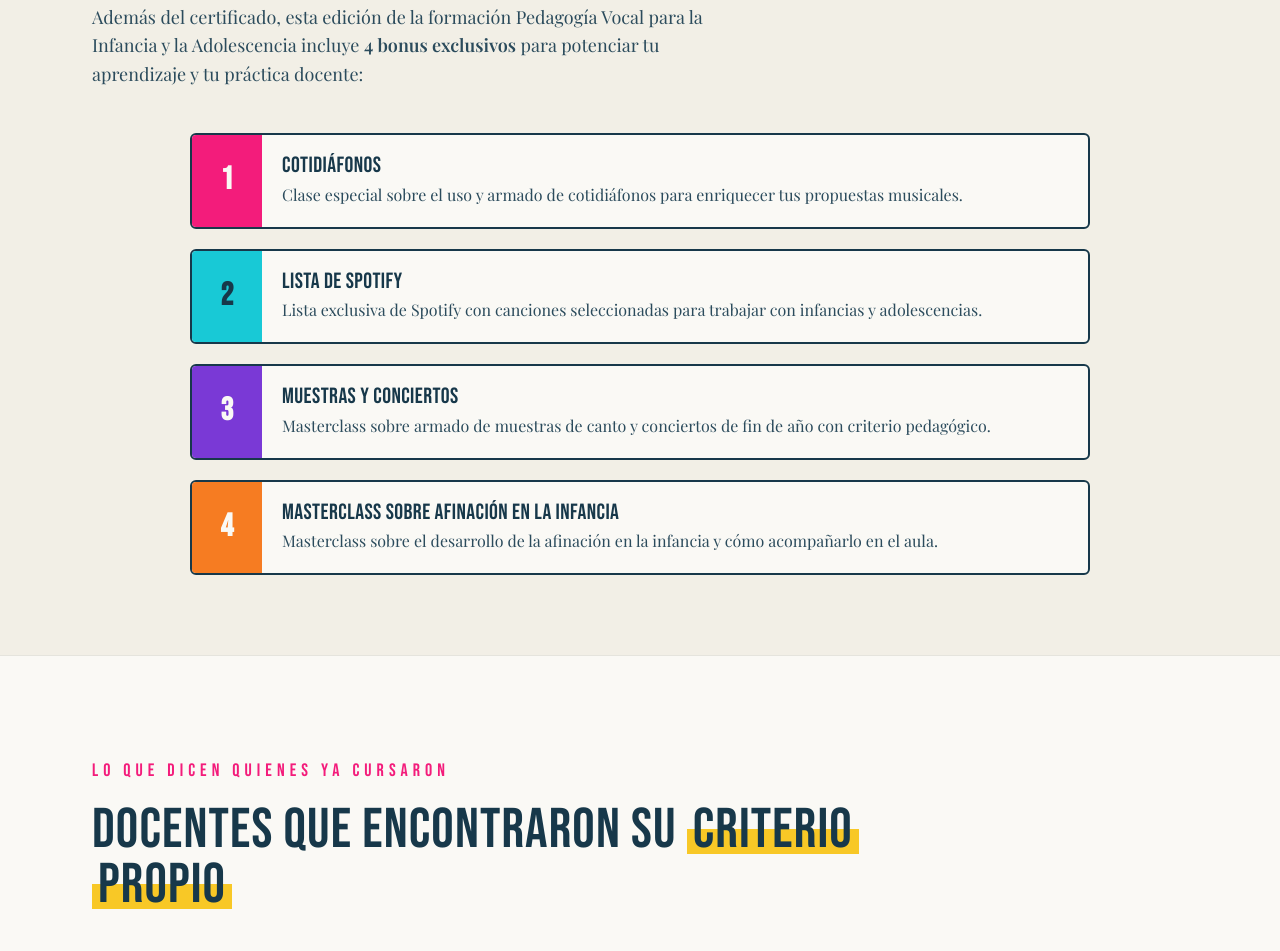
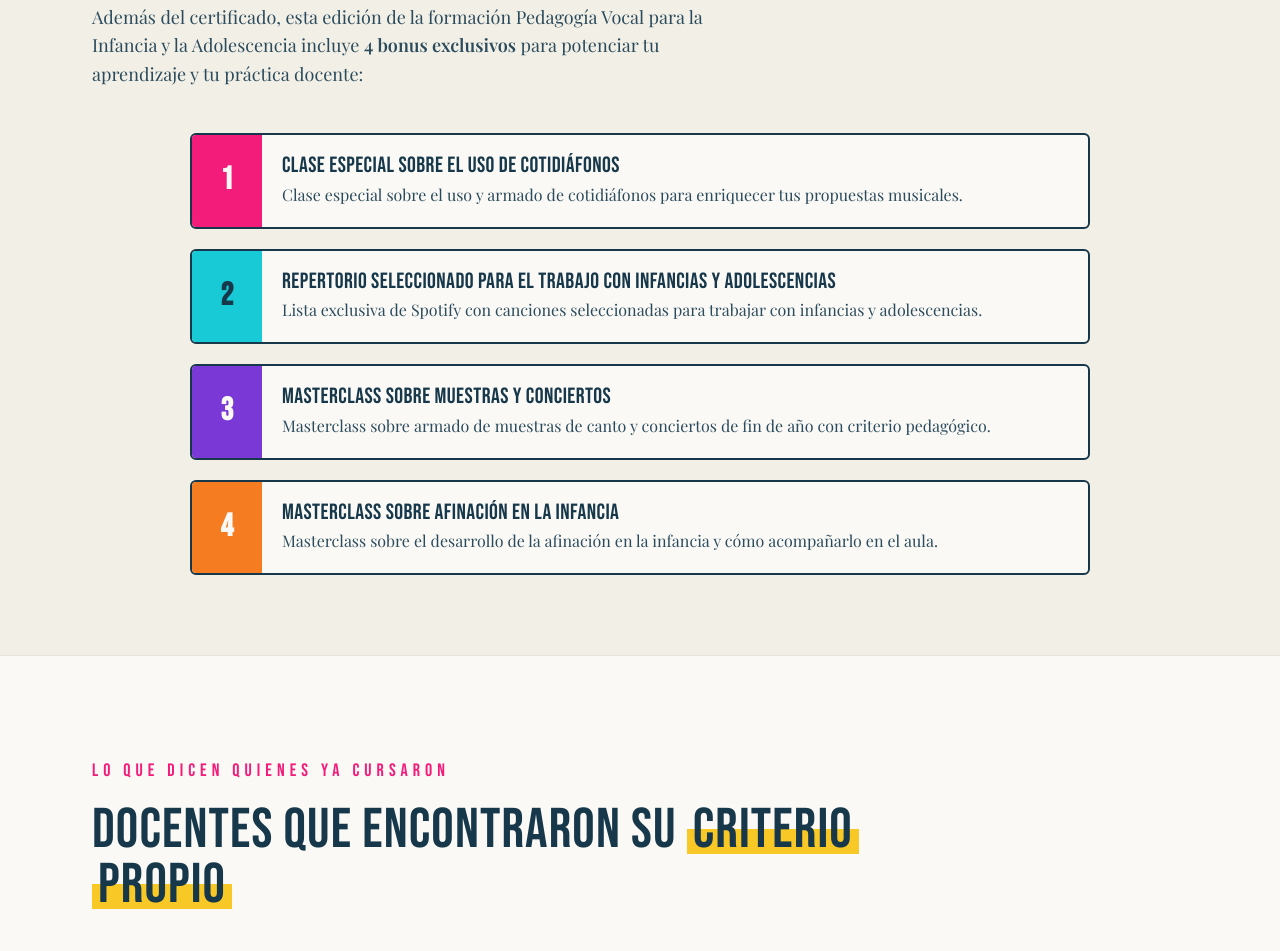
Before and after one commit to Luchovilla7/formacion-infancia, a plain HTML site: page index.html in a window 1280 px wide. Shown: the part 3863-4814 px from the top of the page. Drawn offline with nearby package versions, Linux system fonts and the light colour scheme; a web font is replaced by a local one.

Commit message:
Encuentros en vivo por Zoom
Co-Authored-By: Claude Sonnet 5 <noreply@anthropic.com>

```diff
--- a/index.html
+++ b/index.html
@@ -957,7 +957,7 @@
                         style="padding: 20px; flex-grow: 1; display: flex; flex-direction: column; justify-content: center;">
                         <h3
                             style="font-family: 'Bebas Neue', sans-serif; font-size: 22px; color: var(--petroleo); margin-bottom: 6px; letter-spacing: 0.02em;">
-                            Cotidiáfonos</h3>
+                            Clase especial sobre el uso de cotidiáfonos</h3>
                         <p
                             style="font-size: 16px; color: #2b4b5c; line-height: 1.5; font-family: 'Playfair Display', serif; margin: 0;">
                             Clase especial sobre el uso y armado de cotidiáfonos para enriquecer tus propuestas
@@ -975,7 +975,7 @@
                         style="padding: 20px; flex-grow: 1; display: flex; flex-direction: column; justify-content: center;">
                         <h3
                             style="font-family: 'Bebas Neue', sans-serif; font-size: 22px; color: var(--petroleo); margin-bottom: 6px; letter-spacing: 0.02em;">
-                            Lista de Spotify</h3>
+                            Repertorio seleccionado para el trabajo con infancias y adolescencias</h3>
                         <p
                             style="font-size: 16px; color: #2b4b5c; line-height: 1.5; font-family: 'Playfair Display', serif; margin: 0;">
                             Lista exclusiva de Spotify con canciones seleccionadas para trabajar con infancias y
@@ -1010,7 +1010,7 @@
                         style="padding: 20px; flex-grow: 1; display: flex; flex-direction: column; justify-content: center;">
                         <h3
                             style="font-family: 'Bebas Neue', sans-serif; font-size: 22px; color: var(--petroleo); margin-bottom: 6px; letter-spacing: 0.02em;">
-                            Muestras y Conciertos</h3>
+                            Masterclass sobre Muestras y Conciertos</h3>
                         <p
                             style="font-size: 16px; color: #2b4b5c; line-height: 1.5; font-family: 'Playfair Display', serif; margin: 0;">
                             Masterclass sobre armado de muestras de canto y conciertos de fin de año con criterio
@@ -1142,7 +1142,7 @@
                 <details>
                     <summary>¿Puedo hacer preguntas durante la cursada?</summary>
                     <p>Sí. Podés hacer tus consultas durante el recorrido y, además, la formación incluye un
-                        encuentro en vivo por mes por MS Teams para compartir dudas e intercambiar.</p>
+                        encuentro en vivo por mes por Zoom para compartir dudas e intercambiar.</p>
                 </details>
                 <details>
                     <summary>¿La formación es solamente para quienes trabajan con niños?</summary>
```
